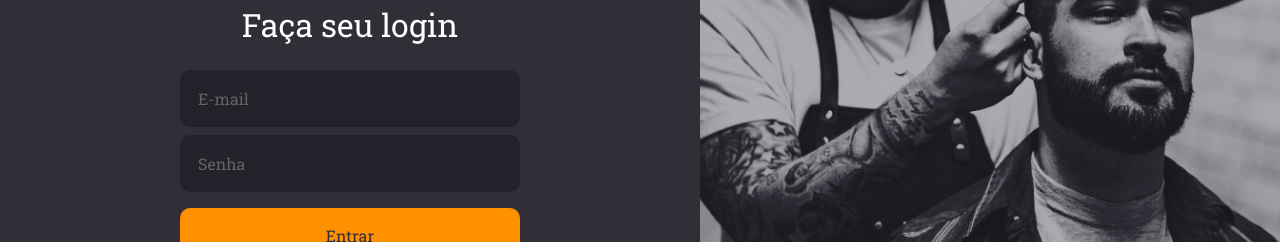
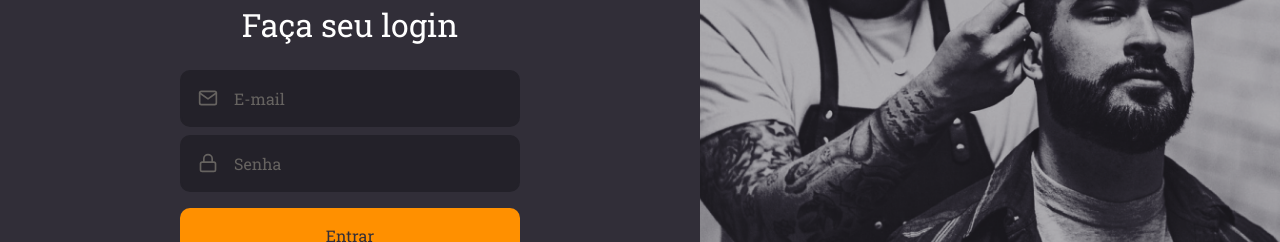
Before and after one commit to wnodelfino/goStack-goBarber, a React (Create React App) app: page / in a window 1280 px wide. Shown: the part 289-531 px from the top of the page. Built offline with nearby package versions, Linux system fonts and the light colour scheme.

Commit message:
Isolando componentes

```diff
--- /dev/null
+++ b/src/components/Button/index.tsx
@@ -0,0 +1,13 @@
+import React, { ButtonHTMLAttributes } from 'react';
+
+import { Container } from './styles';
+
+type ButtonProps = ButtonHTMLAttributes<HTMLButtonElement>;
+
+const Button: React.FC<ButtonProps> = ({ children, ...rest }) => (
+  <Container type="button" {...rest}>
+    {children}
+  </Container>
+);
+
+export default Button;
--- /dev/null
+++ b/src/components/Button/styles.ts
@@ -0,0 +1,18 @@
+import styled from 'styled-components';
+import { shade } from 'polished';
+
+export const Container = styled.button`
+  background: #ff9000;
+  height: 56px;
+  border-radius: 10px;
+  border: 0;
+  padding: 0 16px;
+  color: #312e38;
+  width: 100%;
+  font-weight: 500;
+  margin-top: 16px;
+  transition: background-color 0.2s;
+  &:hover {
+    background: ${shade(0.2, '#ff9000')};
+  }
+`;
--- /dev/null
+++ b/src/components/Inpunt/index.tsx
@@ -0,0 +1,17 @@
+import React, { InputHTMLAttributes } from 'react';
+import { IconBaseProps } from 'react-icons';
+
+import { Container } from './styles';
+
+interface InputProps extends InputHTMLAttributes<HTMLInputElement> {
+  name: string;
+  icon: React.ComponentType<IconBaseProps>;
+}
+
+const Input: React.FC<InputProps> = ({ icon: Icon, ...rest }) => (
+  <Container>
+    {Icon && <Icon size={20} />}
+    <input {...rest} />
+  </Container>
+);
+export default Input;
--- /dev/null
+++ b/src/components/Inpunt/styles.ts
@@ -0,0 +1,27 @@
+import styled from 'styled-components';
+
+export const Container = styled.div`
+  background: #232129;
+  border-radius: 10px;
+  border: 2px solid #232129;
+  padding: 16px;
+  color: #666360;
+  width: 100%;
+  display: flex;
+  align-items: center;
+  & + div {
+    margin-top: 8px;
+  }
+  input {
+    flex: 1;
+    background: transparent;
+    border: 0;
+    color: #f4ede8;
+    &::placeholder {
+      color: #666360;
+    }
+  }
+  svg {
+    margin-right: 16px;
+  }
+`;
--- a/src/pages/SignIn/index.tsx
+++ b/src/pages/SignIn/index.tsx
@@ -1,7 +1,10 @@
 import React from 'react';
-import { FiLogIn } from 'react-icons/fi';
+import { FiLogIn, FiMail, FiLock } from 'react-icons/fi';
 
 import LogoImg from '../../assets/logo.svg';
+
+import Input from '../../components/Inpunt';
+import Button from '../../components/Button';
 
 import { Container, Content, Background } from './styles';
 
@@ -13,11 +16,16 @@
       <form>
         <h1>Faça seu login</h1>
 
-        <input placeholder="E-mail" />
+        <Input name="Email" icon={FiMail} placeholder="E-mail" />
 
-        <input type="password" placeholder="Senha" />
+        <Input
+          name="Password"
+          icon={FiLock}
+          type="password"
+          placeholder="Senha"
+        />
 
-        <button type="submit">Entrar</button>
+        <Button type="submit">Entrar</Button>
         <a href="forgot">Esqueci minha senha</a>
       </form>
 
--- a/src/pages/SignIn/styles.ts
+++ b/src/pages/SignIn/styles.ts
@@ -16,42 +16,16 @@
   place-content: center;
   width: 100%;
   max-width: 700px;
+
   form {
     margin: 80px 0;
     width: 340px;
     text-align: center;
+
     h1 {
       margin-bottom: 24px;
     }
-    input {
-      background: #232129;
-      color: #f4ede8;
-      border-radius: 10px;
-      border: 2px solid #232129;
-      padding: 16px;
-      width: 100%;
-      &::placeholder {
-        color: #666360;
-      }
-      & + input {
-        margin-top: 8px;
-      }
-    }
-    button {
-      background: #ff9000;
-      height: 56px;
-      border-radius: 10px;
-      border: 0;
-      padding: 0 16px;
-      color: #312e38;
-      width: 100%;
-      font-weight: 500;
-      margin-top: 16px;
-      transition: background-color 0.2s;
-      &:hover {
-        background: ${shade(0.2, '#ff9000')};
-      }
-    }
+
     a {
       color: #f4ede8;
       display: block;
@@ -63,6 +37,7 @@
       }
     }
   }
+
   > a {
     color: #ff9000;
     display: block;
@@ -71,6 +46,7 @@
     transition: color 0.2s;
     display: flex;
     align-items: center;
+
     svg {
       margin-right: 16px;
     }
```
Also changed, not shown: .eslintrc.json.
